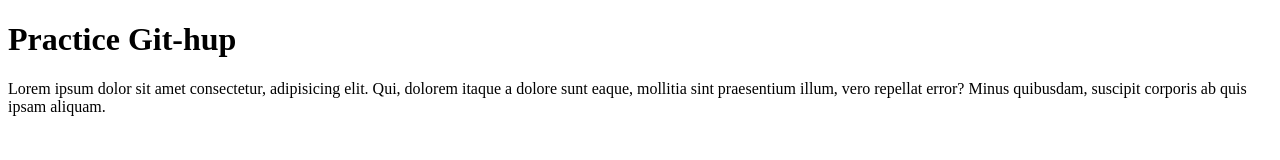
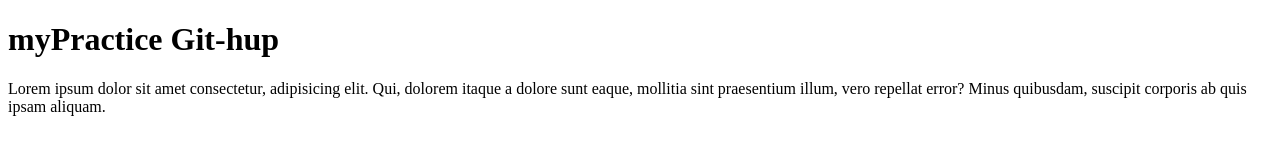
Before and after one commit to murutsmenge21-hub/myPractice, a plain HTML site: page index.html in a window 1280 px wide. Drawn offline with Linux system fonts and the light colour scheme.

Commit message:
update head of html

```diff
--- a/index.html
+++ b/index.html
@@ -7,7 +7,7 @@
     <title>Git-hup practice</title>
 </head>
 <body>
-    <h1>Practice Git-hup</h1>
+    <h1>myPractice Git-hup</h1>
 
     <p>Lorem ipsum dolor sit amet consectetur, adipisicing elit. Qui, dolorem itaque a dolore sunt eaque, mollitia sint praesentium illum, vero repellat error? Minus quibusdam, suscipit corporis ab quis ipsam aliquam.</p>
 
```
